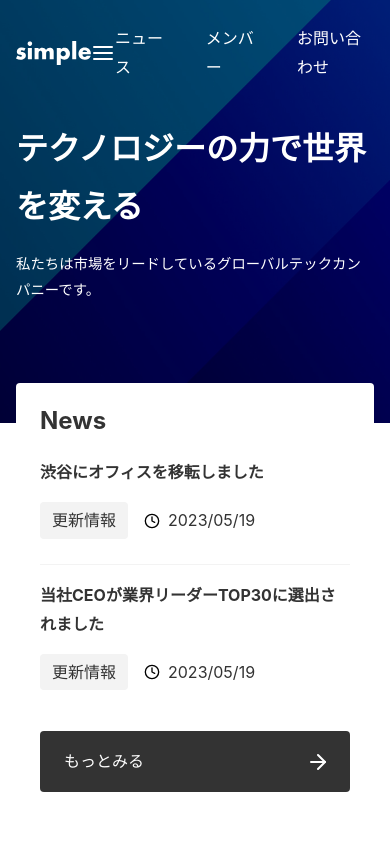
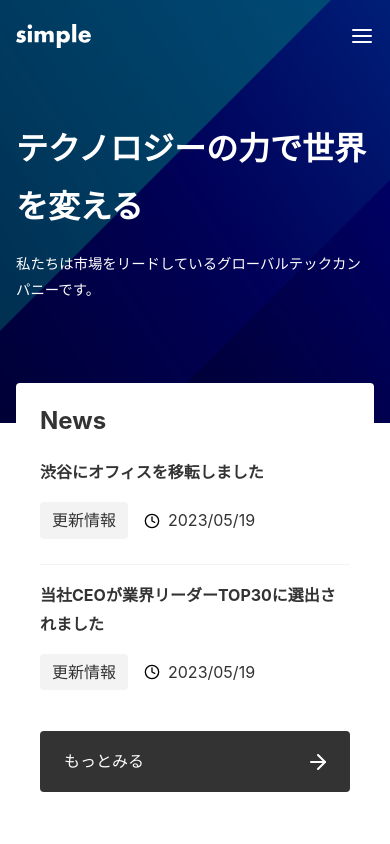
Before and after one commit to yuuto0816/my-next-project, a Next.js app: page / in a window 390 px wide. Shown: the top 844 px of the page. Built offline with nearby package versions, Linux system fonts and the light colour scheme.

Commit message:
p116 終了

```diff
--- a/app/_components/Header/index.module.css
+++ b/app/_components/Header/index.module.css
@@ -17,12 +17,6 @@
   width: auto;
 }
 
-.items {
-  display: flex;
-  color: #fff;
-  gap: 40px;
-}
-
 @media (max-width: 640px) {
   .header {
     padding: 24px 16px 8px;
--- a/app/_components/Header/index.tsx
+++ b/app/_components/Header/index.tsx
@@ -17,19 +17,6 @@ export default function Header() {
                 />
             </Link>
             <Menu />
-      <nav className={styles.nav}>
-        <ul className={styles.items}>
-          <li>
-            <Link href="/news">ニュース</Link>
-          </li>
-          <li>
-            <Link href="/members">メンバー</Link>
-          </li>
-          <li>
-            <Link href="/contact">お問い合わせ</Link>
-          </li>
-        </ul>
-      </nav>
         </header>
     );
 }
--- a/app/_components/Menu/index.module.css
+++ b/app/_components/Menu/index.module.css
@@ -34,4 +34,9 @@
     border: none;
     cursor: pointer;
   }
+  .close {
+    position: absolute;
+    top: 24px;
+    right: 16px;
+  }
 }
```
Lines whose indentation alone changed are shown as unchanged.
